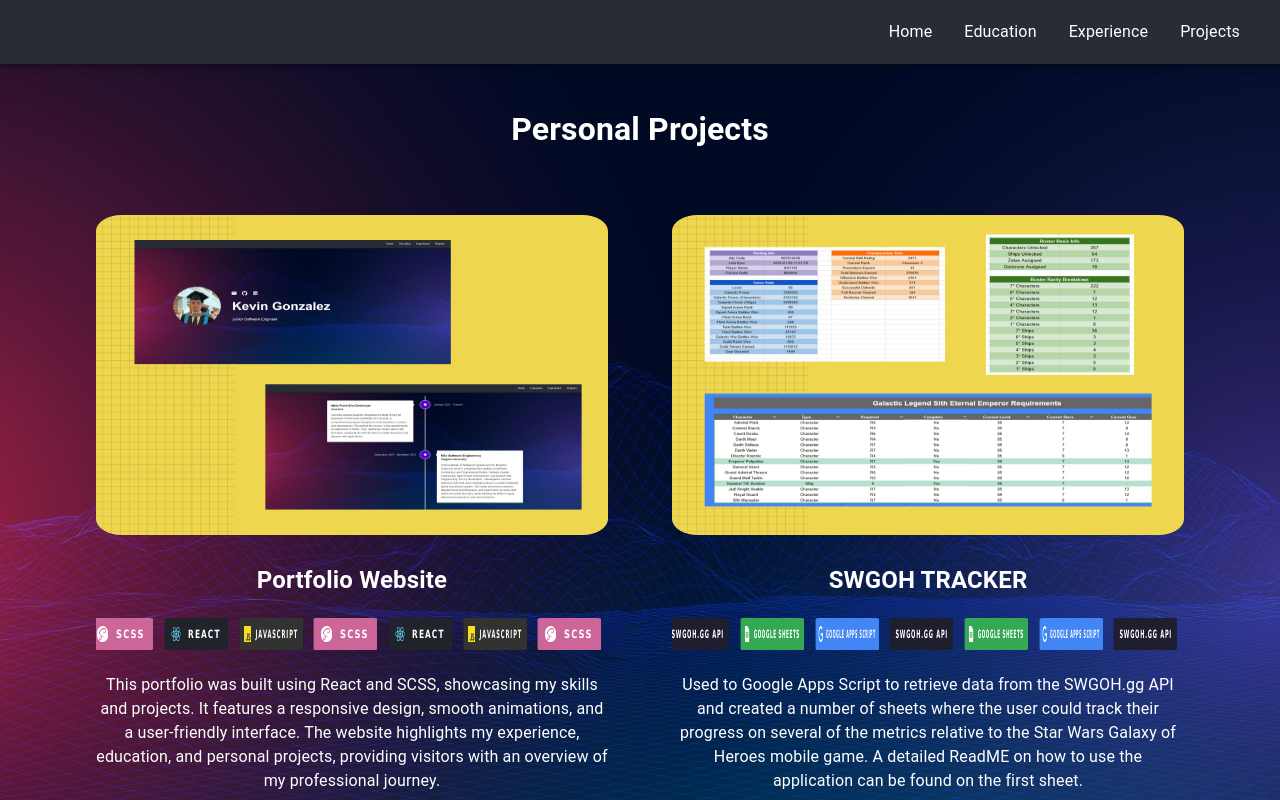
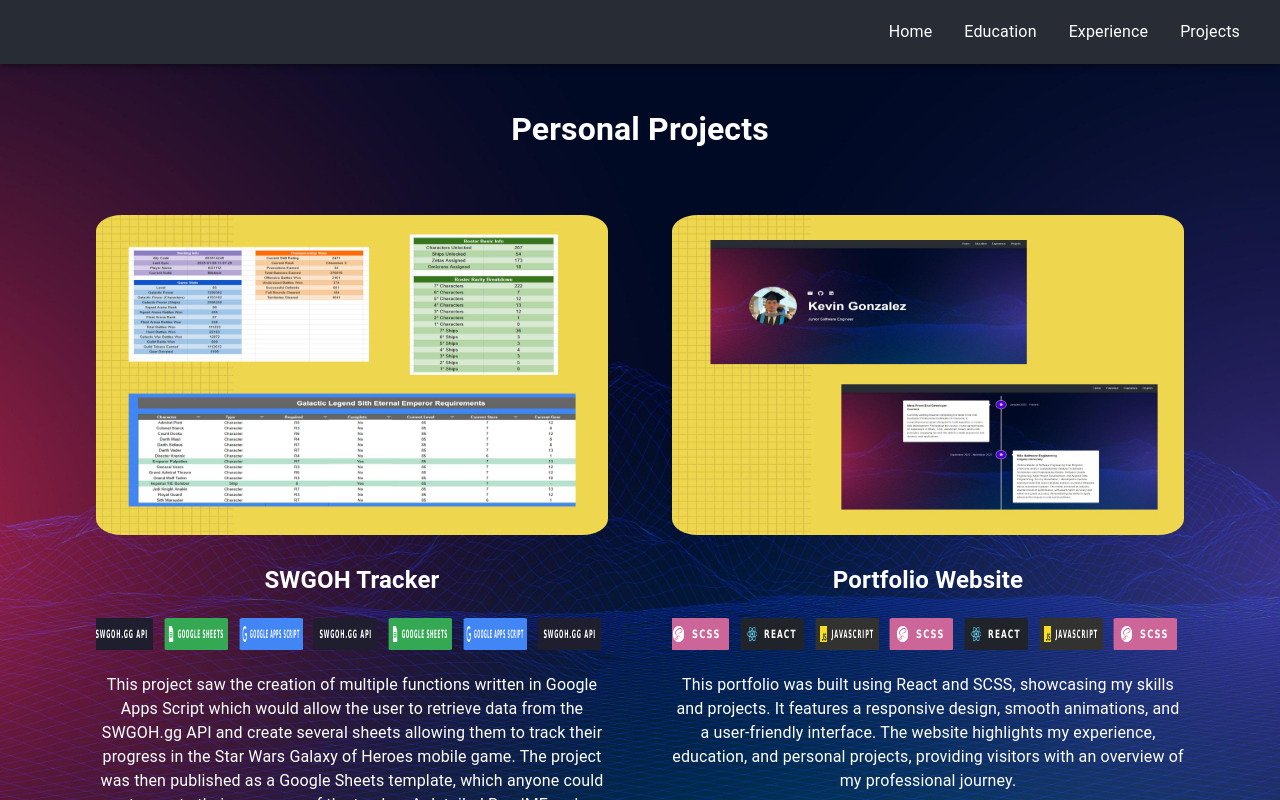
Before and after one commit to KevinGonzalez1112/portfolio-website, a React (Create React App) app in the folder kevin-gonzalez/: page /#/projects in a window 1280 px wide. Shown: the top 800 px of the page. Built offline with nearby package versions, Linux system fonts and the light colour scheme.

Commit message:
Custom Component Creation
Moved the "infinite" scrolling bar into its own custom component to further conform to the React best practices and to simplify later use.

```diff
--- /dev/null
+++ b/kevin-gonzalez/src/components/InfiniteScroll.js
@@ -0,0 +1,27 @@
+/*
+    Creating a Custom Component that will be used to populate the technologies section for
+    each section and create the illusion of an "infinite" scrolling bar. This will be made
+    possible using the data objects passed in through props and a helper function to duplicate
+    the array the required number of times.
+*/
+
+const repeatArray = (array, times) => Array(times).fill(array).flat();
+
+const InfiniteScroll = (props) =>
+{
+    return (
+        <div className = "project-tech-icons-container">
+            <div className = "project-tech-icons">
+                {
+                    repeatArray(props.technologies, props.repeat).map((item, index) => (
+                        <div className = "project-tech-icon" key = { index }>
+                            <img src = { item.image } alt = { item.alt } />
+                        </div>
+                    ))
+                }
+            </div>
+        </div>
+    )
+}
+
+export default InfiniteScroll;
--- a/kevin-gonzalez/src/components/ProjectsGrid.js
+++ b/kevin-gonzalez/src/components/ProjectsGrid.js
@@ -1,10 +1,11 @@
 /*
     Creating a Custom Component that will be used to populate the grid for both sections
-    (Personal and University). This will be made possible using the data objects passed in
-    through props.
+    (Personal and University). While also making use of the InfiniteScroll component to
+    add some interactivity to the page. This will be made possible using the data objects
+    passed in through props.
 */
 
-const repeatArray = (array, times) => Array(times).fill(array).flat();
+import InfiniteScroll from "./InfiniteScroll";
 
 const ProjectsGrid = (props) =>
 {
@@ -16,27 +17,21 @@ const ProjectsGrid = (props) =>
                     <div className = "project" key = { index }>
 
                         <a href = { item.link }>
-                            <img src = { item.image } alt = { item.title } className = "zoom" />
+                            <img
+                                src = { item.image }
+                                alt = { item.title }
+                                className = "zoom"
+                            />
                         </a>
 
                         <a href = { item.link }>
                             <h2> { item.title } </h2>
                         </a>
 
-                        <div className = "project-tech-icons-container">
-                            <div className = "project-tech-icons">
-                                {
-                                    repeatArray(item.technologies, item.repeat).map((techItem, techIndex) => (
-                                        <div className = "project-tech-icon" key = { techIndex }>
-                                            <img
-                                                src = { techItem.image }
-                                                alt = { techItem.alt }
-                                            />
-                                        </div>
-                                    ))
-                                }
-                            </div>
-                        </div>
+                        <InfiniteScroll
+                            technologies = { item.technologies }
+                            repeat = { item.repeat }
+                        />
 
                         <p>
                             { item.description }
--- a/kevin-gonzalez/src/data/ProjectsData.js
+++ b/kevin-gonzalez/src/data/ProjectsData.js
@@ -28,6 +28,23 @@ import swgohapi from "../assets/images/tech-logos/swgoh-api.svg";
 const personalProjects =
 [
     {
+        title: "SWGOH Tracker",
+        image: require("../assets/images/projects/swgoh-tracker.jpg"),
+        link: "https://docs.google.com/spreadsheets/d/1j7BHn0893u8NJYHkqLv4QTq-xzSQcQ3_BNtTDwDaCRE/edit?gid=0#gid=0",
+        technologies:
+            [
+                { image: googlesheets, alt: "Google Sheets" },
+                { image: googleapps, alt: "Google Apps Script" },
+                { image: swgohapi, alt: "SWGOH.gg API" }
+            ],
+        repeat: 5,
+        description:
+            `This project saw the creation of multiple functions written in Google Apps Script which would allow the user to
+            retrieve data from the SWGOH.gg API and create several sheets allowing them to track their progress in the Star Wars
+            Galaxy of Heroes mobile game. The project was then published as a Google Sheets template, which anyone could use to
+            create their own copy of the tracker. A detailed ReadME on how to use the application can be found on the first sheet.`
+    },
+    {
         title: "Portfolio Website",
         image: require("../assets/images/projects/personal-portfolio.jpg"),
         link: "https://kevingonzalez1112.github.io/portfolio-website/",
@@ -39,26 +56,9 @@ const personalProjects =
             ],
         repeat: 5,
         description:
-            `This portfolio was built using React and SCSS, showcasing my skills and projects. It features a
-            responsive design, smooth animations, and a user-friendly interface. The website highlights my experience,
-            education, and personal projects, providing visitors with an overview of my professional journey.`
-    },
-    {
-        title: "SWGOH TRACKER",
-        image: require("../assets/images/projects/swgoh-tracker.jpg"),
-        link: "https://docs.google.com/spreadsheets/d/1j7BHn0893u8NJYHkqLv4QTq-xzSQcQ3_BNtTDwDaCRE/edit?gid=0#gid=0",
-        technologies:
-            [
-                { image: googlesheets, alt: "Google Sheets" },
-                { image: googleapps, alt: "Google Apps Script" },
-                { image: swgohapi, alt: "SWGOH.gg API" }
-            ],
-        repeat: 5,
-        description:
-            `Used to Google Apps Script to retrieve data from the SWGOH.gg API and created a number of sheets
-            where the user could track their progress on several of the metrics relative to the Star Wars Galaxy
-            of Heroes mobile game. A detailed ReadME on how to use the application can be found on the first
-            sheet.`
+            `This portfolio was built using React and SCSS, showcasing my skills and projects. It features a responsive
+            design, smooth animations, and a user-friendly interface. The website highlights my experience, education, and
+            personal projects, providing visitors with an overview of my professional journey.`
     }
 ];
 
```
